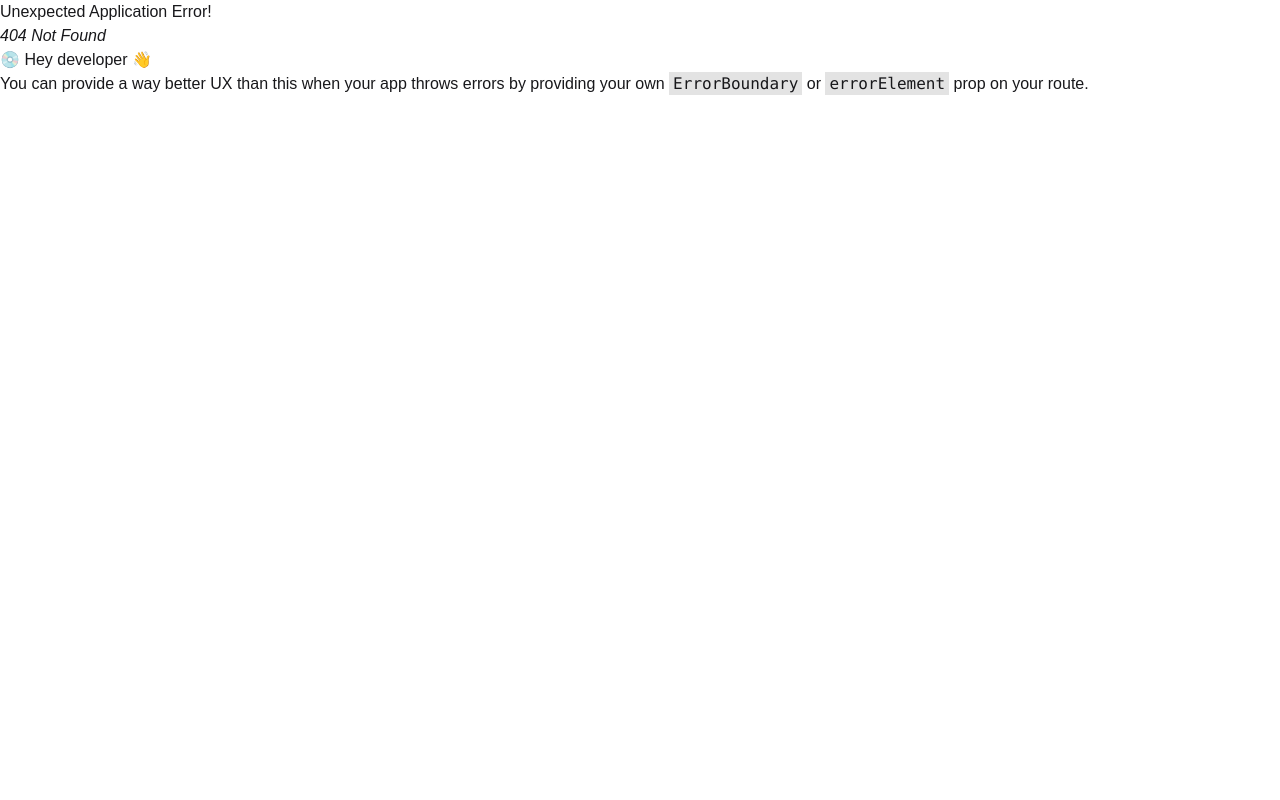
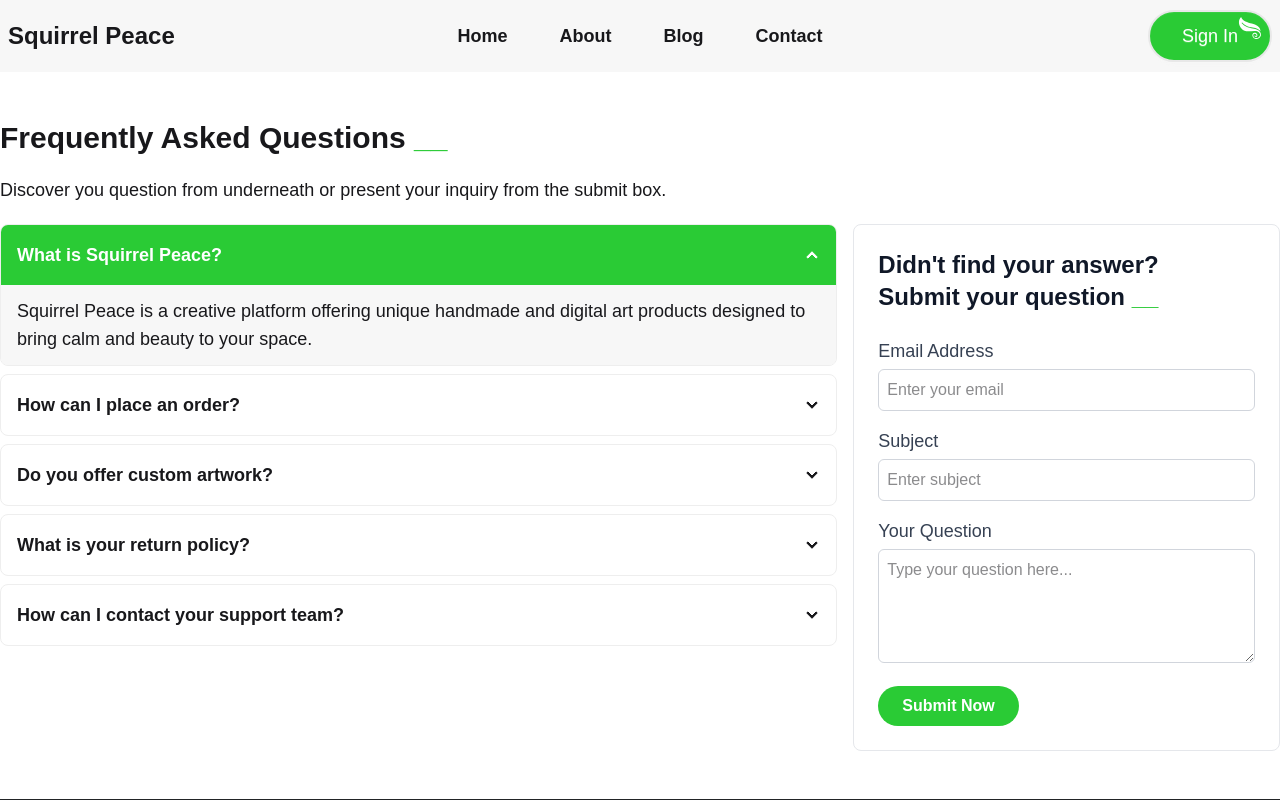
Before and after one commit to alshahrear/squirrel-peace-client, a React (Vite) app: page /faq in a window 1280 px wide. Before the commit this address had no page. Shown: the top 800 px of the page. Built offline with nearby package versions, Linux system fonts and the light colour scheme.

Commit message:
faq page done

```diff
--- a/src/Components/Layout/Footer/Footer.jsx
+++ b/src/Components/Layout/Footer/Footer.jsx
@@ -43,7 +43,7 @@ const Footer = () => {
                         <NavLink>-  <span className="inline-block transition-all duration-300 hover:-translate-x-1 hover:text-[#2acb35]"> Contact Us</span></NavLink>
                     </p>
                     <p className="text-[16px]">
-                        <NavLink>-  <span className="inline-block transition-all duration-300 hover:-translate-x-1 hover:text-[#2acb35]"> FAQ</span></NavLink>
+                        <NavLink to="/faq">-  <span className="inline-block transition-all duration-300 hover:-translate-x-1 hover:text-[#2acb35]"> FAQ</span></NavLink>
                     </p>
                     <div className="space-y-2 border-t-3 border-t-[#2acb35] pt-3">
                         <p className="link-hover text-[16px] hover:text-[#2acb35]">
--- a/src/Components/Pages/Contact/Contact.jsx
+++ b/src/Components/Pages/Contact/Contact.jsx
@@ -63,17 +63,16 @@ const Contact = () => {
                 </div>
 
                 {/* Address Section: 1/3 */}
-                <div className="w-1/3 space-y-4 border-gray-300 border-l border-y p-5 animate__animated animate__slideInUp animate__slow">
-                    <p></p>
+                <div className="w-1/3 space-y-4 border-gray-300 border-l border-y rounded-2xl p-5 animate__animated animate__slideInUp animate__slow">
                     <p className="flex items-center text-[16px] font-medium gap-2">
-                        <IoLocationOutline className="text-2xl text-[#2acb35]" />
+                        <IoLocationOutline className="text-3xl text-[#2acb35]" />
                         <span>Address: Road 3, Uttara Dhaka, Bangladesh</span>
                     </p>
                     <p className="flex items-center text-[16px] font-medium gap-2 border-y border-y-[#2acb35] py-5">
                         <PiPhoneCallLight className="text-2xl text-[#2acb35]" />
                         <span>Phone: +880 1612002913</span>
                     </p>
-                    <p className="flex items-center text-[16px] font-medium gap-2">
+                    <p className="flex items-center text-[16px] font-medium gap-2 mb-10">
                         <MdOutlineMarkEmailRead className="text-2xl text-[#2acb35]" />
                         <span>Email: alshahrear1@gmail.com</span>
                     </p>
--- /dev/null
+++ b/src/Components/Pages/Faq/Faq.jsx
@@ -0,0 +1,107 @@
+
+const Faq = () => {
+    return (
+        <div className="my-12 max-w-screen-xl mx-auto">
+            <h1 className="text-3xl font-bold">Frequently Asked Questions <span className="text-[#2acb35]">__</span></h1>
+            <p className="text-lg font-medium my-5 ">Discover you question from underneath or present your inquiry from the submit box.</p>
+
+            <div className="flex flex-wrap">
+  <style jsx>{`
+    input:checked ~ .collapse-title {
+      background-color: #2acb35;
+      color: white;
+    }
+    input:checked ~ .collapse-content {
+      background-color: #f7f7f7;
+      padding-top: 0.75rem;
+      padding-bottom: 0.75rem;
+    }
+  `}</style>
+
+  {/* FAQ Section */}
+  <div className="w-2/3 pr-4">
+    <div className="collapse collapse-arrow bg-base-100 border border-base-300">
+      <input type="radio" name="my-accordion-2" defaultChecked />
+      <div className="collapse-title text-lg font-semibold">What is Squirrel Peace?</div>
+      <div className="collapse-content text-lg font-medium">
+        Squirrel Peace is a creative platform offering unique handmade and digital art products designed to bring calm and beauty to your space.
+      </div>
+    </div>
+
+    <div className="collapse collapse-arrow bg-base-100 border border-base-300 mt-2">
+      <input type="radio" name="my-accordion-2" />
+      <div className="collapse-title text-lg font-semibold">How can I place an order?</div>
+      <div className="collapse-content text-lg font-medium">
+        Simply browse our catalog, add items to your cart, and proceed to checkout using your preferred payment method.
+      </div>
+    </div>
+
+    <div className="collapse collapse-arrow bg-base-100 border border-base-300 mt-2">
+      <input type="radio" name="my-accordion-2" />
+      <div className="collapse-title text-lg font-semibold">Do you offer custom artwork?</div>
+      <div className="collapse-content text-lg font-medium">
+        Yes! We accept custom orders. You can contact us with your idea and we'll work with you to bring it to life.
+      </div>
+    </div>
+    <div className="collapse collapse-arrow bg-base-100 border border-base-300 mt-2">
+      <input type="radio" name="my-accordion-2" />
+      <div className="collapse-title text-lg font-semibold">What is your return policy?</div>
+      <div className="collapse-content text-lg font-medium">
+        We accept returns within 7 days of delivery for damaged or incorrect products. Please read our full return policy before placing your order.
+      </div>
+    </div>
+
+    <div className="collapse collapse-arrow bg-base-100 border border-base-300 mt-2">
+      <input type="radio" name="my-accordion-2" />
+      <div className="collapse-title text-lg font-semibold">How can I contact your support team?</div>
+      <div className="collapse-content text-lg font-medium">
+        You can reach us through our contact form or email us directly at support@squirrelpeace.com. We typically respond within 24 hours.
+      </div>
+    </div>
+  </div>
+
+  {/* Question Submission Form */}
+  <div className="w-1/3 p-6 border border-gray-200 rounded-lg bg-white">
+    <h2 className="text-2xl font-bold text-gray-900 mb-6">
+      Didn't find your answer? <br /> Submit your question <span className="text-[#2acb35]">__</span>
+    </h2>
+    <form className="space-y-4">
+      <div>
+        <label className="block text-lg font-medium text-gray-700 mb-1">Email Address</label>
+        <input
+          type="email"
+          className="w-full border border-gray-300 rounded-md p-2 focus:outline-none focus:ring-2 focus:ring-green-400"
+          placeholder="Enter your email"
+        />
+      </div>
+      <div>
+        <label className="block text-lg font-medium text-gray-700 mb-1">Subject</label>
+        <input
+          type="text"
+          className="w-full border border-gray-300 rounded-md p-2 focus:outline-none focus:ring-2 focus:ring-green-400"
+          placeholder="Enter subject"
+        />
+      </div>
+      <div>
+        <label className="block text-lg font-medium text-gray-700 mb-1">Your Question</label>
+        <textarea
+          rows="4"
+          className="w-full border border-gray-300 rounded-md p-2 focus:outline-none focus:ring-2 focus:ring-green-400"
+          placeholder="Type your question here..."
+        ></textarea>
+      </div>
+      <button
+        type="submit"
+        className=" bg-[#2acb35] text-white font-semibold py-2 px-6 rounded-full  transition duration-300"
+      >
+        Submit Now
+      </button>
+    </form>
+  </div>
+</div>
+
+        </div>
+    );
+};
+
+export default Faq;
--- a/src/Routes/Router.jsx
+++ b/src/Routes/Router.jsx
@@ -4,6 +4,7 @@ import {
 import Main from "../Components/Layout/Main";
 import Home from "../Components/Pages/Home/Home";
 import Contact from "../Components/Pages/Contact/Contact";
+import Faq from "../Components/Pages/Faq/Faq";
 
  export const router = createBrowserRouter([
     {
@@ -17,6 +18,10 @@ import Contact from "../Components/Pages/Contact/Contact";
         {
           path: "/contact",
           element: <Contact></Contact>
+        },
+        {
+          path: "/faq",
+          element: <Faq></Faq>
         }
       ]
     },
```
